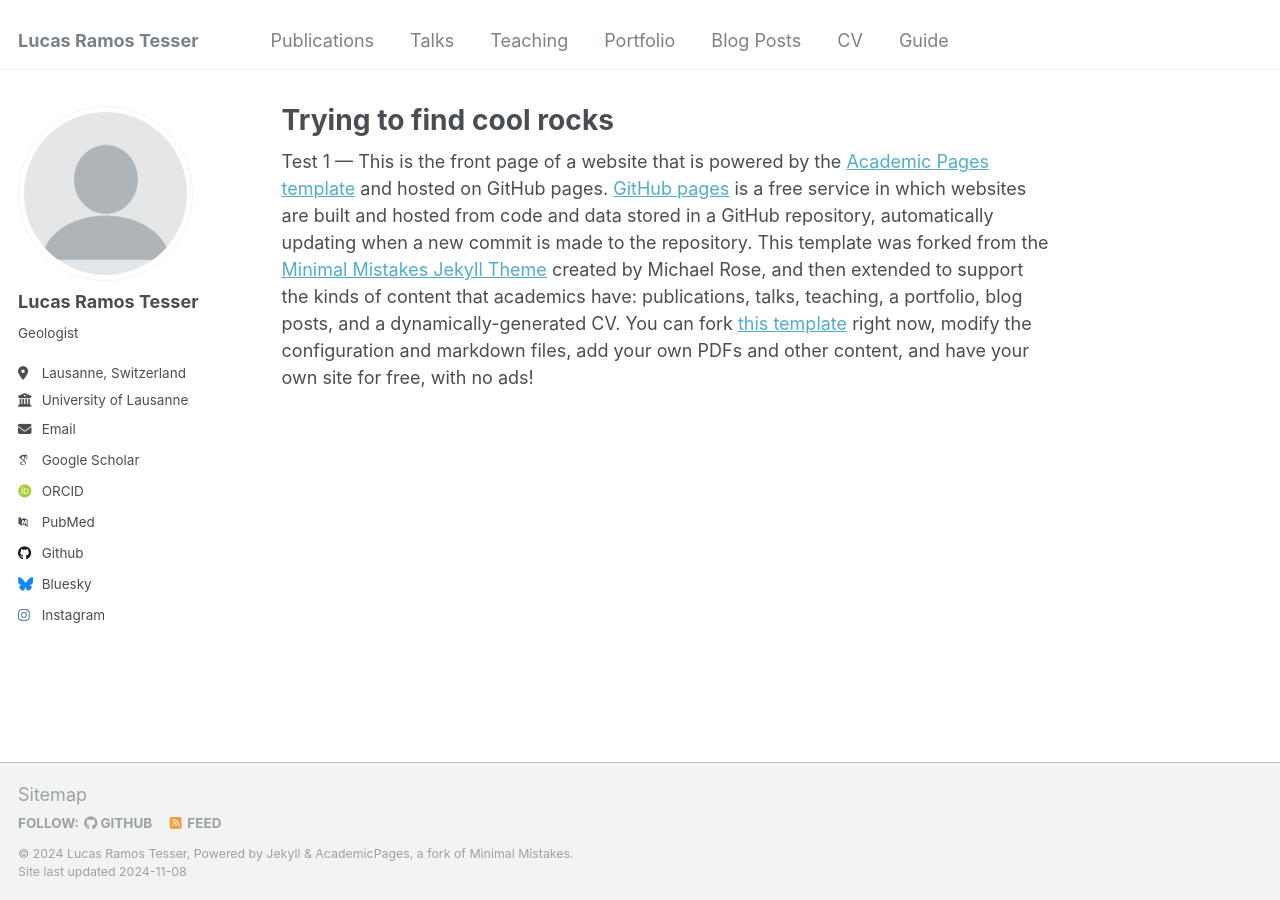
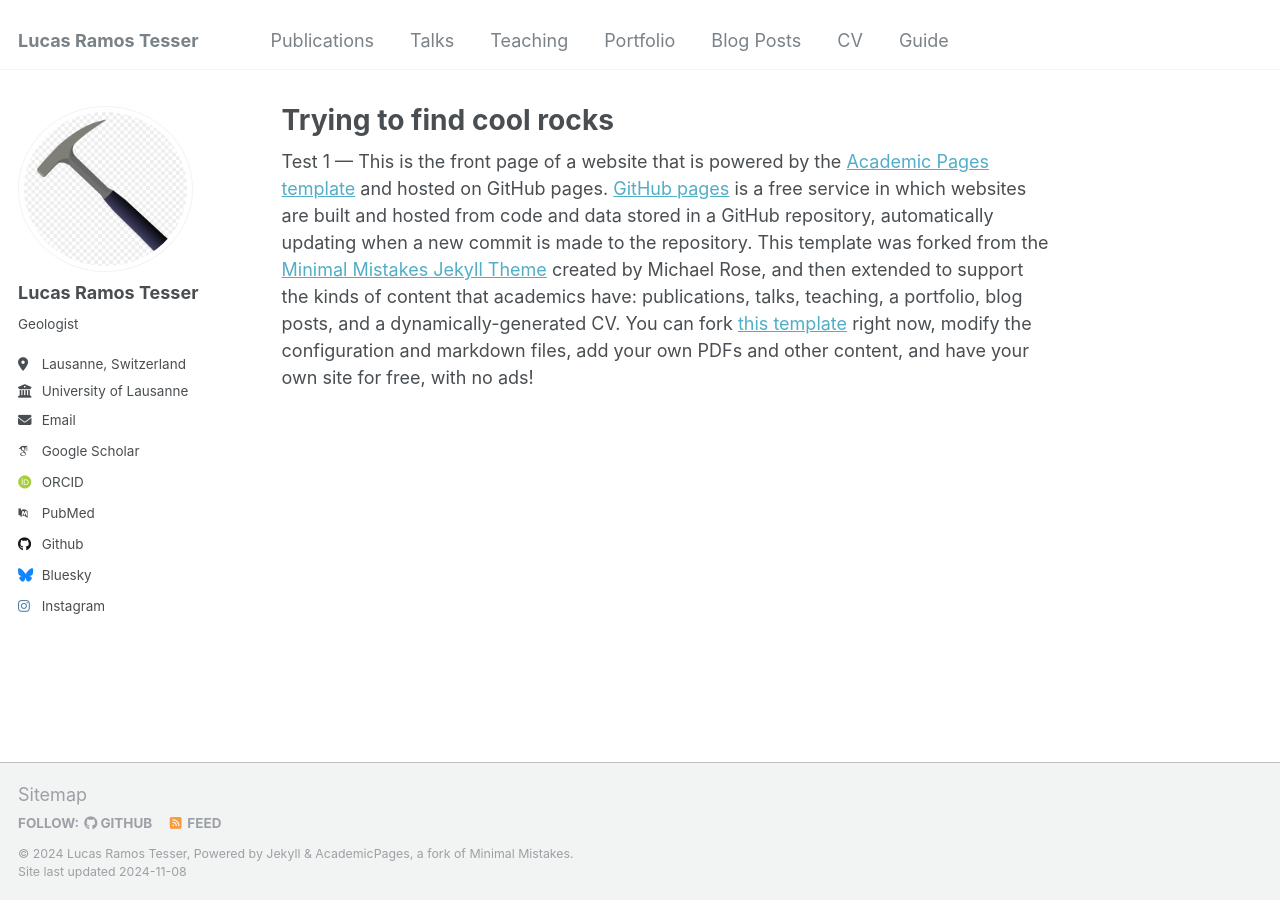
Before and after one commit to ltessergeo/ltesser, a Jekyll site: the page built from _pages/about.md, in a window 1280 px wide. Built offline with Jekyll 4.4.1, drawn with Linux system fonts in a browser that asks for light colours; some web fonts are replaced.

Commit message:
Update _config.yml

```diff
--- a/_config.yml
+++ b/_config.yml
@@ -21,7 +21,7 @@ repository               : "ltessergeo.github.io/ltesser"
 #               Additional customization can be done by editing /_includes/author-profile.html
 author:
   # Biographic information
-  avatar           : "profile.png"
+  avatar           : "hammer.png"
   name             : "Lucas Ramos Tesser"
   pronouns         : # example: "she/her"
   bio              : "Geologist"
```
